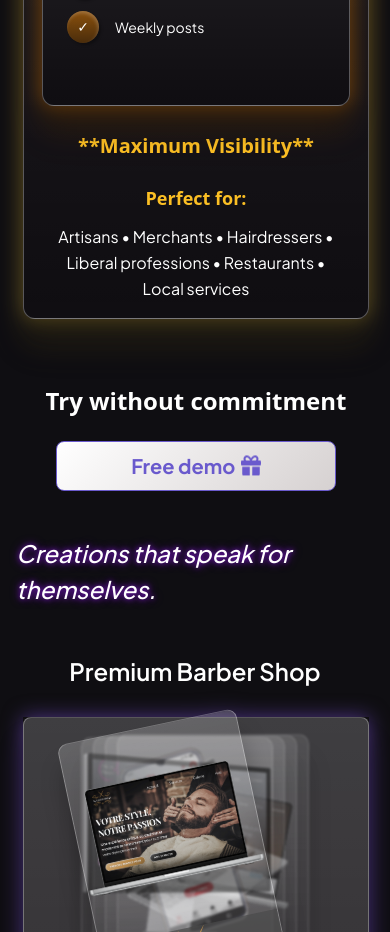
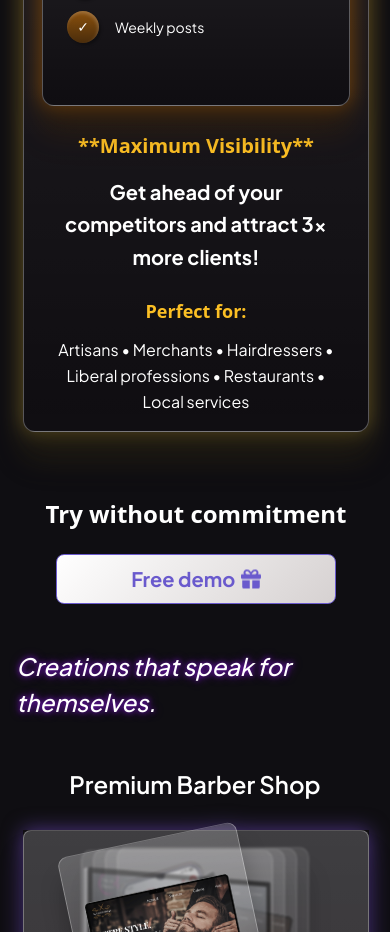
Before and after one commit to roro3164/portfolio-workana, a Next.js app: page / in a window 390 px wide. Shown: the part 6760-7692 px from the top of the page. Built offline with nearby package versions, Linux system fonts and the light colour scheme.

Commit message:
new gap + new sentence of pack

```diff
--- a/public/translation/English/page.json
+++ b/public/translation/English/page.json
@@ -108,7 +108,7 @@
       ],
       "explication": {
         "title": "**Maximum Visibility**",
-        "content": "Professional website + Maximum local visibility"
+        "content": "Get ahead of your competitors and attract 3x more clients!"
       },
       "pour": {
         "title": "Perfect for:",
--- a/public/translation/French/page.json
+++ b/public/translation/French/page.json
@@ -86,7 +86,7 @@
     },
     "stratégie": {
       "title": "Stratégie visibilité",
-      "description": "Pour exploser vos ventes",
+      "description": "Pour maximiser votre visibilité",
       "prefix": "Ce qui est inclus dans Pro, plus :",
       "items": [
         "Suivi mensuel du référencement",
@@ -110,7 +110,7 @@
       ],
       "explication": {
         "title": "**Maximum de Visibilité**",
-        "content": "Site professionnel + Visibilité locale maximale"
+        "content": "Passez devant vos concurrents et attirez 3x plus de clients !"
       },
       "pour": {
         "title": "Parfait pour :",
--- a/public/translation/Spanish/page.json
+++ b/public/translation/Spanish/page.json
@@ -108,7 +108,7 @@
       ],
       "explication": {
         "title": "**Máxima Visibilidad**",
-        "content": "Sitio profesional + Visibilidad local máxima"
+        "content": "¡Supere a sus competidores y atraiga 3x más clientes!"
       },
       "pour": {
         "title": "Perfecto para:",
--- a/src/app/components/Card/ServiceCard/ServicePack.tsx
+++ b/src/app/components/Card/ServiceCard/ServicePack.tsx
@@ -91,10 +91,13 @@ export const ServicePack = ({
             </div>
 
             {/* Explication */}
-            <div className="text-center px-2">
+            <div className="text-center px-2 flex flex-col gap-4">
               <h4 className="text-amber-400 text-xl lg:text-2xl font-bold break-words">
                 {t("services.pack.explication.title")}
               </h4>
+              <p className="text-white text-xl lg:text-2xl font-bold leading-relaxed">
+                {t("services.pack.explication.content")}
+              </p>
             </div>
 
             {/* Pour qui */}
--- a/src/app/page.tsx
+++ b/src/app/page.tsx
@@ -39,9 +39,9 @@ export default function Page() {
 
         <SplitScreen />
 
-        <section className="sectionCard flex flex-col gap-y-10 lg:gap-y-20 ">
+        <section className="sectionCard flex flex-col gap-y-10 lg:gap-y-20">
           <IntenseCursorLight />
-
+          <section className="skillCards flex flex-col gap-y-10 lg:gap-y-44">
           <section id="seo" className="z-10 ">
             <NormalCard
               title={t("seo.title")}
@@ -91,7 +91,7 @@ export default function Page() {
           </section>
 
           {/* Section DESIGNER */}
-          <section id="designer" className="lg:mb-40 lg:mt-32">
+          <section id="designer" className="lg:mb-32 ">
             <NormalCard
               title={t("designer.title")}
               imageAlign="left"
@@ -114,6 +114,9 @@ export default function Page() {
               }}
             />
           </section>
+
+          </section>
+
           <motion.div
             initial={{ x: 30, opacity: 0 }}
             whileInView={{ x: 0, opacity: 1 }}
```
